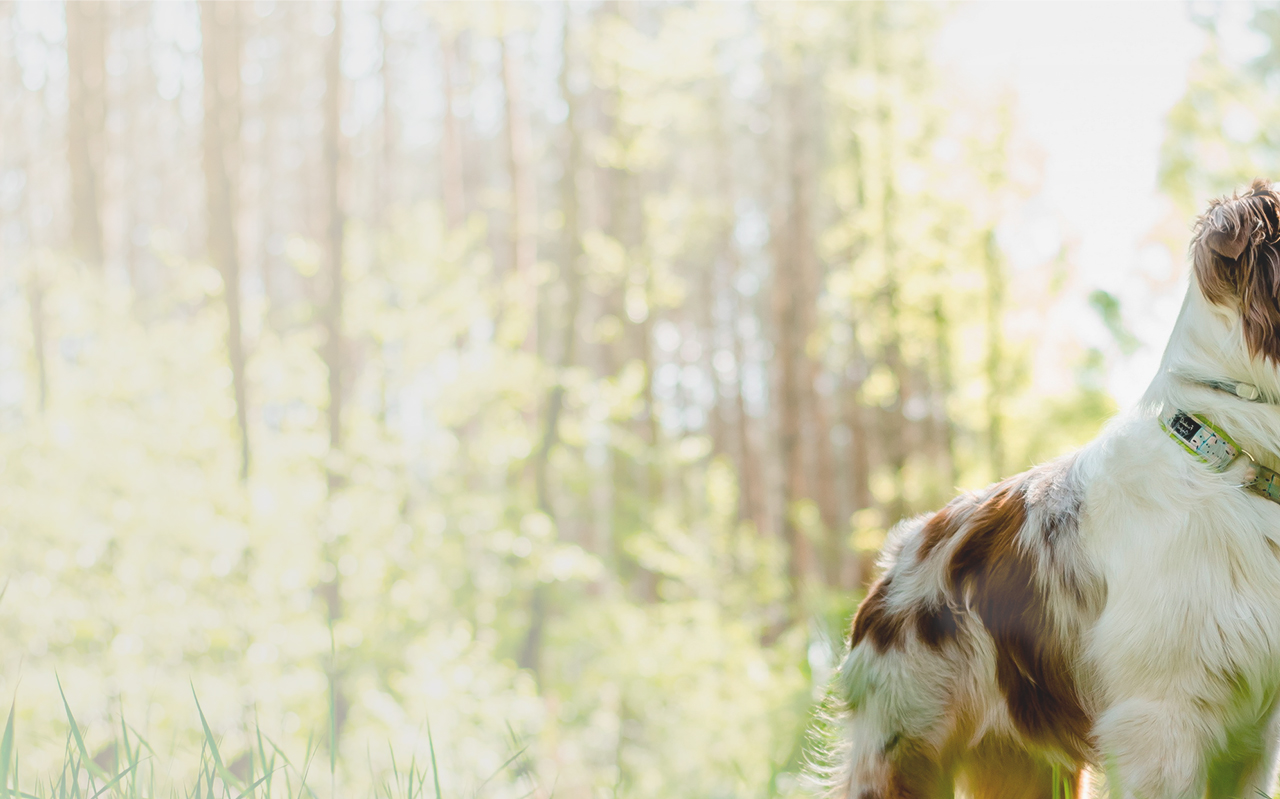
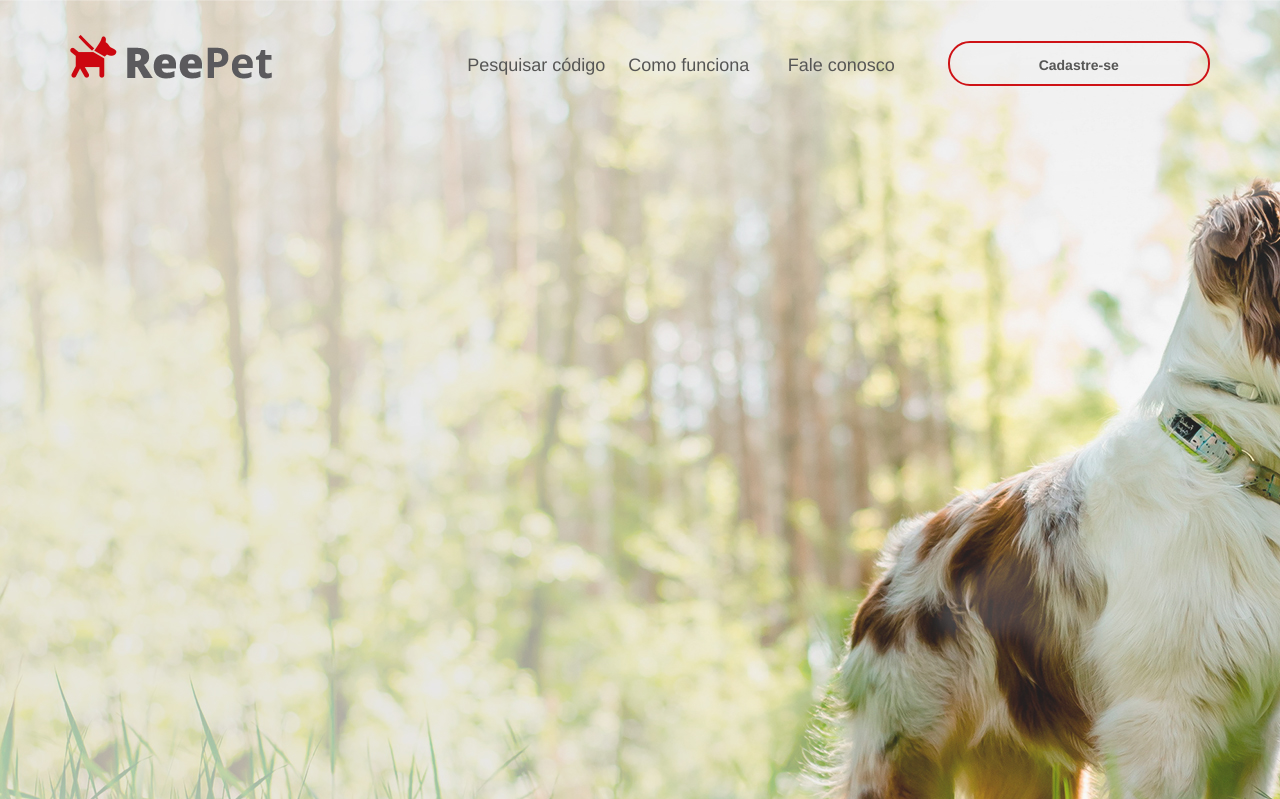
Before and after one commit to Geffersonvivan/ReePet, a PHP site: page / in a window 1280 px wide. Shown: the top 799 px of the page. Run offline with PHP 8.4, Linux system fonts and the light colour scheme; some libraries are stand-ins or nearby versions.

Commit message:
Header nav

```diff
--- /dev/null
+++ b/Style/css/components.css
@@ -0,0 +1,30 @@
+.button{
+  display: inline-block;
+  cursor: pointer;
+  border-radius: 22px;
+  text-align: center;
+  font-weight: 600;
+  line-height: 45px;
+  height: 45px;
+  border: 2px solid #ce1216;
+  background-color: transparent;
+  color: #565655;
+  transition: .3s all ease;
+}
+
+.button:hover,
+.button:focus{
+  text-decoration: none;
+  color: #565655;
+  box-shadow: 0 3px 7px 1px rgba(0,0,0,.7);
+}
+
+.button:active{
+  text-decoration: none;
+  color: #565655;
+  box-shadow: 0 5px 14px 1px rgba(0,0,0,.7);
+}
+
+.button--full-width{
+  width: 100%;
+}
--- a/Style/css/style.css
+++ b/Style/css/style.css
@@ -6,4 +6,38 @@
 
 	.main-header__nav{
 			line-height: 130px;
+			position: fixed;
+			top: 0;
+			width: 100%;
+			z-index: 5;
+			transition: .3s all ease;
 	}
+
+	.main-header__nav--fixed{
+		background-color: rgba(255, 255, 255, .8);
+		line-height: 80px;
+		box-shadow: 0 3px 10px 1px rgba(0,0,0,.5);
+	}
+
+
+
+		.main-header__nav__logo{
+			display: inline-block;
+		}
+
+		.main-header__nav__list{
+			padding-left: 0;
+			margin: 0;
+			list-style: none;
+			display: flex;
+		}
+
+			.main-header__nav__list li{
+				flex: 1;
+				text-align: center;
+			}
+
+			.main-header__nav__list a{
+				color: #565655;
+				font-size: 18px;
+			}
--- a/Style/js/custom.js
+++ b/Style/js/custom.js
@@ -2,10 +2,7 @@
 	$( '#dl-menu' ).dlmenu();
 	$('ul.dl-menu li a').smoothScroll();
 
-
-	//animation
 	new WOW().init();
-
 })(jQuery);
 
 $(function(){
@@ -17,6 +14,20 @@ $(function(){
 			field.mask(SPMaskBehavior.apply({}, arguments), options);
 		}
 	};
-
 	$('.sp_celphones').mask(SPMaskBehavior, spOptions);
 });
+
+onload = function(){
+	headerScroll();
+}
+
+function headerScroll() {
+	window.addEventListener('scroll', function(){
+		var scrollTop = document.body.scrollTop;
+		if(scrollTop){
+			document.querySelector(".main-header__nav").classList.add('main-header__nav--fixed');
+		}else{
+			document.querySelector(".main-header__nav--fixed").classList.remove('main-header__nav--fixed');
+		}
+	});
+}
--- a/index.php
+++ b/index.php
@@ -16,7 +16,7 @@
     <script src="style/js/modernizr.custom.js"></script>
     <link href="style/css/fontello.css" rel="stylesheet">
 		<link href="style/css/style.css" rel="stylesheet" media="screen">
-
+		<link href="style/css/components.css" rel="stylesheet" media="screen">
 </head>
 
 <body>
@@ -78,15 +78,25 @@
 
     <!-- Header -->
     <header class="main-header">
-			<div class="container">
-				<nav class="main-header__nav">
+			<nav class="main-header__nav">
+				<div class="container">
 					<div class="row">
 						<div class="col-md-3">
-							<img src="style/img/logo.png" alt="Logo Menpet" class="img-responsive visible-xs-inline-block visible-md-inline-block">
+							<img src="style/img/logo.png" alt="Logo Menpet" class="main-header__nav__logo img-responsive">
+						</div>
+						<div class="col-md-5 col-md-offset-1">
+							<ul class="main-header__nav__list">
+								<li><a href="#">Pesquisar código</a></li>
+								<li><a href="#">Como funciona</a></li>
+								<li><a href="#">Fale conosco</a></li>
+							</ul>
+						</div>
+						<div class="col-md-3">
+							<a type="button" class="button button--full-width">Cadastre-se</a>
 						</div>
 					</div>
-				</nav>
-			</div>
+				</div>
+			</nav>
     </header>
 
     <!-- Serviço -->
```
Also changed, not shown: Style/img/logo.png.
